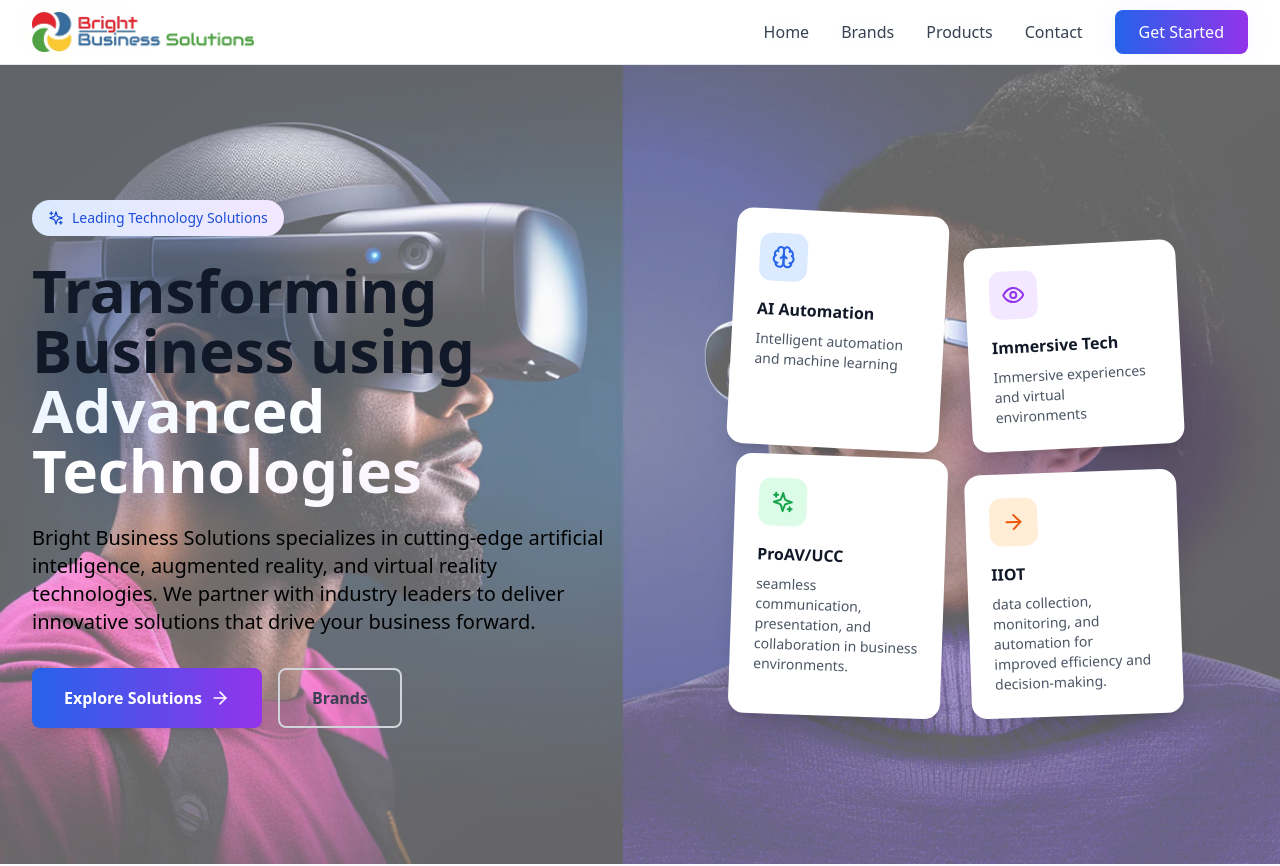
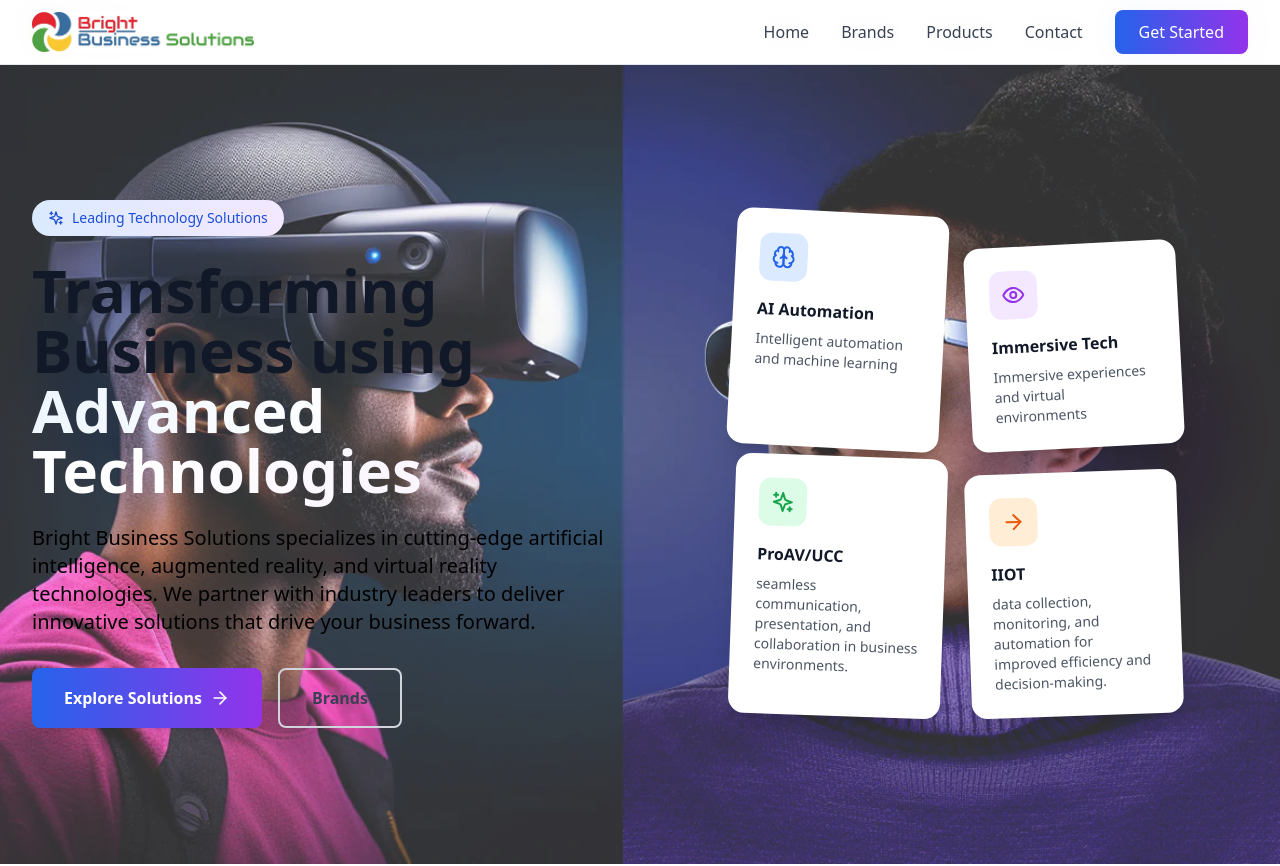
Before and after one commit to BBSoman/Website, a React (Vite) app: page / in a window 1280 px wide. Shown: the top 866 px of the page. Built offline with nearby package versions, Linux system fonts and the light colour scheme.

Commit message:
Hero.tsx

```diff
--- a/src/components/Hero.tsx
+++ b/src/components/Hero.tsx
@@ -17,7 +17,7 @@ const Hero: React.FC = () => {
           backgroundSize: 'cover',
           backgroundRepeat: 'no-repeat',
           backgroundAttachment: 'fixed',
-          opacity: 0.6, // Adjust for desired blend
+          opacity: 0.8, // Adjust for desired blend
         }}
       />
 
```
